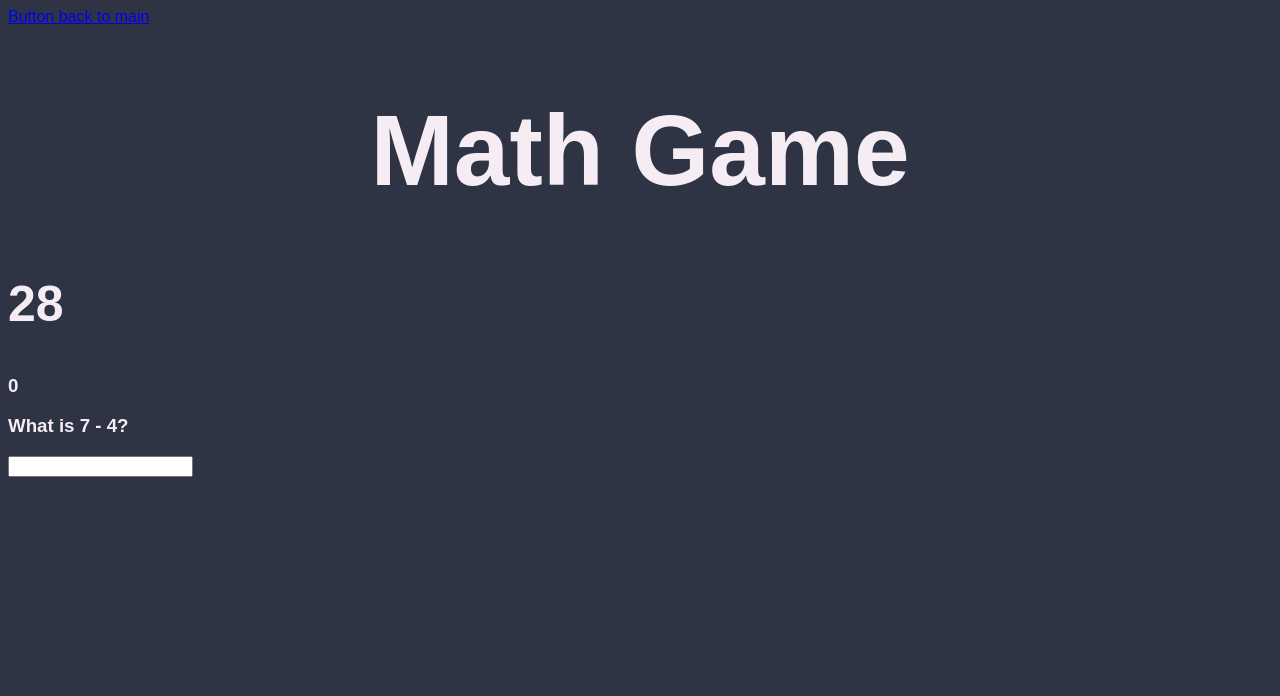
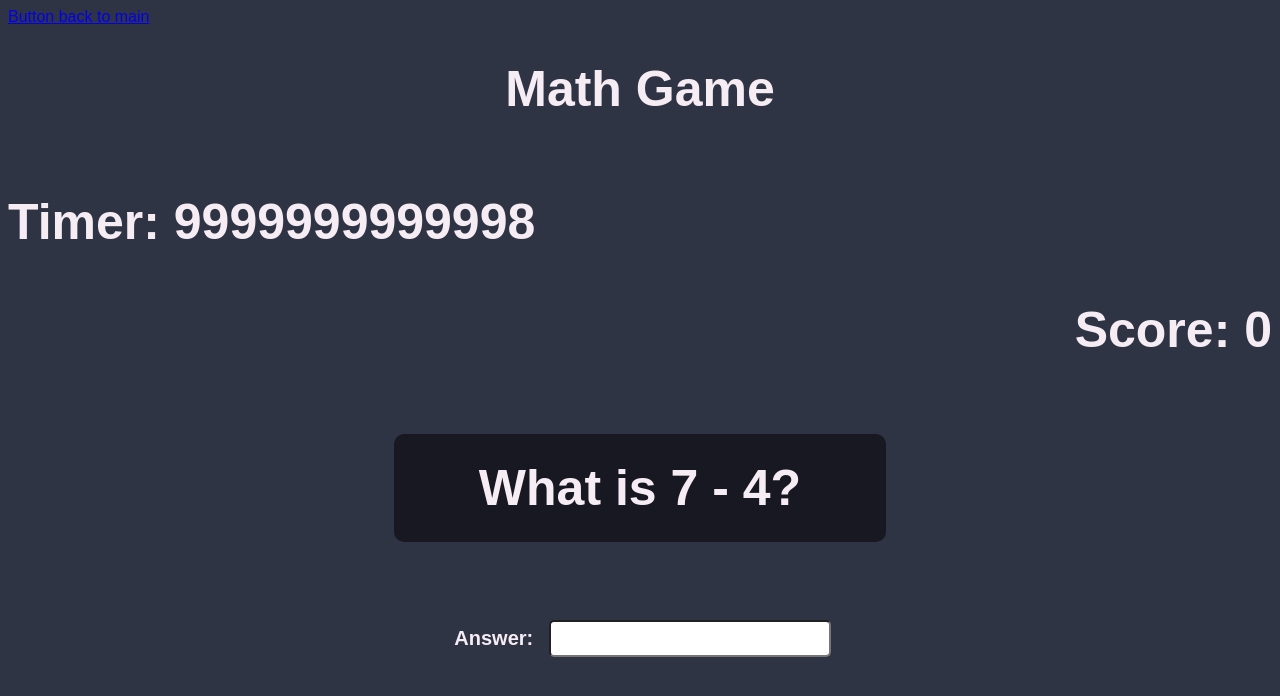
Before and after one commit to Ethan-Ramos11/MathQuizGameJS, a website built with Vite: page src/gameScreen.html in a window 1280 px wide. Both pictures are taken after a click on the button "Start Game". Built offline with nearby package versions, Linux system fonts and the light colour scheme.

Commit message:
Updated styling of game screen

```diff
--- a/src/gameScreen.html
+++ b/src/gameScreen.html
@@ -9,13 +9,16 @@
   </head>
   <body>
     <a href="index.html">Button back to main</a>
+    <h1 class="gameName">Math Game</h1>
     <div id="playScreen">
-      <h1 class="gameName">Math Game</h1>
-      <h2 id="gameTimer">30</h2>
       <button id="startGameButton">Start Game</button>
-      <h3 id="score">0</h3>
+    </div>
+    <div class="container">
       <div id="questionAndAnswer">
+        <h2 id="gameTimer">Timer: 30</h2>
+        <h3 id="score">Score: 0</h3>
         <h3 id="question">What is 2 + 2</h3>
+        <label for="userAnswer">Answer:</label>
         <input type="text" id="userAnswer" />
       </div>
     </div>
--- a/src/modules/gameLogic.js
+++ b/src/modules/gameLogic.js
@@ -66,7 +66,7 @@ export const displayPrompt = () => {
 export const checkAnswer = (userInput) => {
   if (userInput === currGameData.currentPromptAndAnswer[1]) {
     currGameData.score++;
-    document.getElementById("score").innerHTML = currGameData.score;
+    document.getElementById("score").innerHTML = `Score: ${currGameData.score}`;
   }
 };
 
--- a/src/modules/timerModules.js
+++ b/src/modules/timerModules.js
@@ -1,12 +1,11 @@
 import * as gameLogic from "./gameLogic.js";
-import * as main from "../main.js";
-let remainingTime = 30;
+let remainingTime = 10000000000000;
 let timer;
 export const timerElement = document.getElementById("gameTimer");
 timerElement.style.display = "none";
 export const displayTimer = () => {
   remainingTime--;
-  timerElement.innerHTML = remainingTime;
+  timerElement.innerHTML = `Timer: ${remainingTime}`;
   if (remainingTime <= 5 && remainingTime > 0) {
     timerElement.style.color = "red";
   }
@@ -22,6 +21,6 @@ export const startTimer = () => {
   if (gameLogic.currGameData.gameStarted === true) {
     timer = setInterval(displayTimer, 1000);
     gameLogic.currGameData.gameStarted = false;
-    timerElement.innerHTML = remainingTime;
+    timerElement.innerHTML = `Timer: ${remainingTime}`;
   }
 };
--- a/src/style.css
+++ b/src/style.css
@@ -8,21 +8,37 @@ body {
   color: #2f3445;
   text-align: center;
 }
-
+#playScreen {
+  display: flex;
+  justify-content: center;
+  align-items: center;
+}
+button {
+  color: #f6ecf3;
+  background-color: #13b0b8;
+  border: none;
+  border-radius: 6px;
+}
 #toGameScreen {
-  color: #f6ecf3;
-  border-radius: 6px;
   font-size: 34px;
-  border: none;
   width: 150px;
-  background-color: #13b0b8;
   padding: 10px;
   margin: 5px;
 }
-#toGameScreen:hover {
+#toGameScreen,
+#startGameButton:hover {
+  transition: 0.5s;
   cursor: grab;
-  transition: 0.5s;
   background-color: #53bdd5;
+}
+
+#startGameButton {
+  display: block;
+  margin: auto;
+  width: 200px;
+  font-size: 34px;
+  padding: 10px;
+  margin: 5px;
 }
 .instructions {
   border-radius: 10px;
@@ -39,15 +55,45 @@ body {
 }
 .gameName {
   text-align: center;
-  font-size: 100px;
+  font-size: 50px;
   font-weight: bold;
 }
 #questionAndAnswer {
-  display: none;
+  display: flex;
+  text-align: center;
 }
 
 #gameTimer {
   text-align: left;
   font-size: 50px;
   font-weight: bold;
+  padding-top: 0px auto;
 }
+
+#question {
+  border-radius: 10px;
+  color: #f6ecf3;
+  background-color: #181823;
+  text-align: center;
+  margin-top: 75px;
+  margin-bottom: 75px;
+  max-width: 35%;
+  margin-left: auto;
+  margin-right: auto;
+  padding: 25px;
+  font-size: 50px;
+}
+
+#score {
+  text-align: right;
+  font-size: 50px;
+}
+
+#userAnswer,
+label {
+  border-radius: 5px;
+  font-size: 20px;
+  margin: 3px;
+  padding: 5px;
+  font-weight: bold;
+}
```
